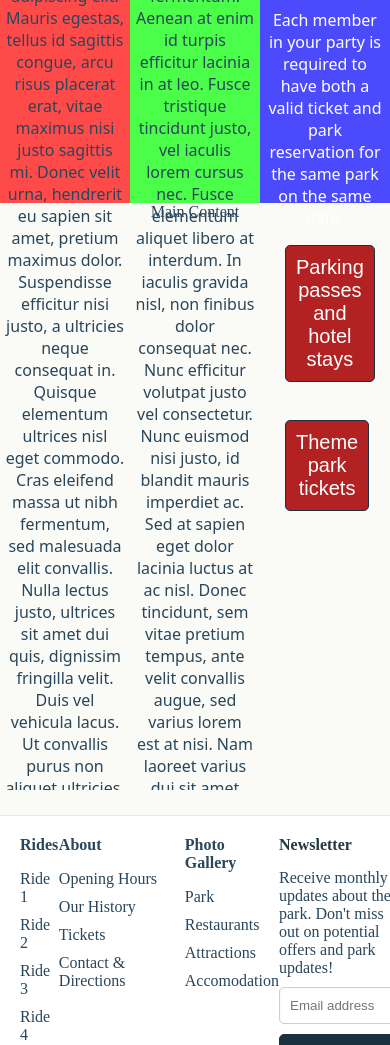
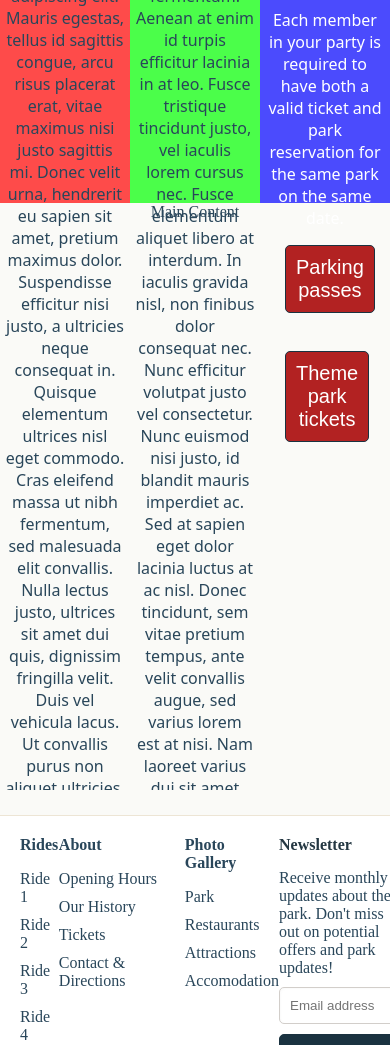
Before and after one commit to qmcgilvery/qmcgilvery.github.io, a plain HTML site: page index.html in a window 390 px wide. Shown: the part 841-1886 px from the top of the page. Drawn offline with Linux system fonts and the light colour scheme.

Commit message:
tickets-mobile

```diff
--- a/index.html
+++ b/index.html
@@ -42,8 +42,9 @@
           <div class="message message-2"><p>Nulla a turpis vel metus mattis fermentum. Aenean at enim id turpis efficitur lacinia in at leo. Fusce tristique tincidunt justo, vel iaculis lorem cursus nec. Fusce elementum aliquet libero at interdum. In iaculis gravida nisl, non finibus dolor consequat nec. Nunc efficitur volutpat justo vel consectetur. Nunc euismod nisi justo, id blandit mauris imperdiet ac. Sed at sapien eget dolor lacinia luctus at ac nisl. Donec tincidunt, sem vitae pretium tempus, ante velit convallis augue, sed varius lorem est at nisi. Nam laoreet varius dui sit amet hendrerit.</p></div>
           <div class="message message-3"><p><h2>Tickets & Reservations</h2>
           Each member in your party is required to have both a valid ticket and park reservation for the same park on the same date.</p>
-          <li class="site-navigation-item"><a href="#"><button type="button" class="button button-centered tickets">Parking passes and hotel stays</button></a></li>
-          <li class="site-navigation-item"><a href="#"><button type="button" class="button button-centered tickets">Theme park tickets</button></a></li></div>
+          <li class="site-navigation-item"><a href="#"><button type="button" class="button button-centered tickets">Parking passes</button></a></li>
+          <li class="site-navigation-item"><a href="#"><button type="button" class="button button-centered tickets">Theme park tickets</button></a></li>
+          </div>
         </div>
         <div class="main-content">Main Content</div>
       </div>
```
Also changed, not shown: about.html (+1 -1 lines).
